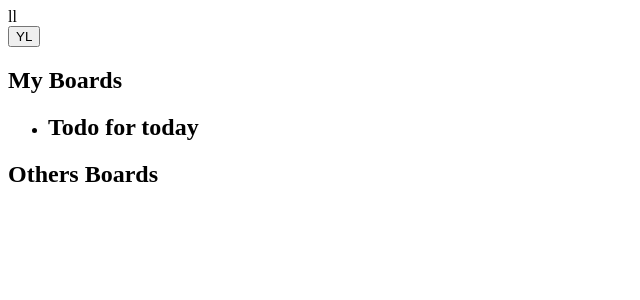
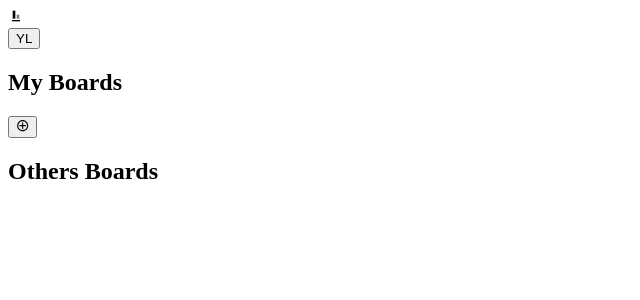
Before and after one commit to AbelJohn2020/Innova-Funding-Challenge, a React (Create React App) app: page / in a window 1280 px wide. Shown: the top 300 px of the page, without its empty margins (0-640 px from the left). Built offline with nearby package versions, Linux system fonts and the light colour scheme; the HTML template or start-up script is replaced by a standard one.

Commit message:
Add react-icons and plus button to the boards

```diff
--- a/package.json
+++ b/package.json
@@ -3,11 +3,14 @@
   "version": "0.1.0",
   "private": true,
   "dependencies": {
+    "@react-icons/all-files": "^4.1.0",
     "@testing-library/jest-dom": "^5.11.4",
     "@testing-library/react": "^11.1.0",
     "@testing-library/user-event": "^12.1.10",
+    "css.gg": "^2.0.0",
     "react": "^17.0.1",
     "react-dom": "^17.0.1",
+    "react-icons": "^4.2.0",
     "react-scripts": "4.0.3",
     "web-vitals": "^1.0.1"
   },
--- a/src/Home.js
+++ b/src/Home.js
@@ -1,20 +1,36 @@
-import React from 'react';
-import Boards from './components/Boards';
+import React, { useState } from 'react';
+// import Boards from './components/Boards';
 import Header from './components/Header';
-import NewBoard from './components/NewBoard';
+// import NewBoard from './components/NewBoard';
+// import { CgHomeAlt } from "react-icons/cg";
+import { CgAdd } from "react-icons/cg";
 
 const Home = () => {
-    // const iconHome = <i className="fas fa-home"></i>;
+    // const iconHome = <CgHomeAlt />;
     // const goHome = <button>{iconHome}</button>;
+
+    const [boards, setBoards] = useState('click');
+
+    const addBoard = board => {
+        // const newBoards = [board, ...boards];
+        console.log('click')
+        setBoards(board);
+    }
+
     return (
         <div>
             {/* <Header home={goHome} /> */}
             <Header />
             <section>
-                <h1>My Boards</h1>
-                <Boards>
+                <div>
+                    <h1>My Boards</h1>
+                    <button onClick={addBoard}>
+                        <CgAdd />
+                    </button>
+                </div>
+                {/* <Boards>
                     <NewBoard />
-                </Boards>
+                </Boards> */}
             </section>
             <section>
                 <h1>Others Boards</h1>
--- a/src/components/Boards.js
+++ /dev/null
@@ -1,11 +0,0 @@
-import React from 'react'
-
-const Boards = (props) => {
-    return (
-        <ul className="Boards">
-            {props.children}
-        </ul>
-    )
-}
-
-export default Boards
--- a/src/components/Header.js
+++ b/src/components/Header.js
@@ -1,11 +1,12 @@
 import React from 'react';
+import { CgAlignBottom } from "react-icons/cg";
 
 const Header = (props) => {
     return (
         <header>
             <div>
                 {props.home}
-                <span>ll</span>
+                <CgAlignBottom />
             </div>
             <button>YL</button>
         </header>
--- a/src/components/NewBoard.js
+++ /dev/null
@@ -1,15 +0,0 @@
-import React from 'react'
-
-const NewBoard = (props) => {
-    return (
-        <li>
-            <div>
-                <h2>Todo for today</h2>
-                {props.image}
-            </div>
-        </li>
-
-    )
-}
-
-export default NewBoard
```
Also changed, not shown: src/components/Board.js (added, +11 -0 lines), 2 other files (tests, documents, lock files or other folders).
